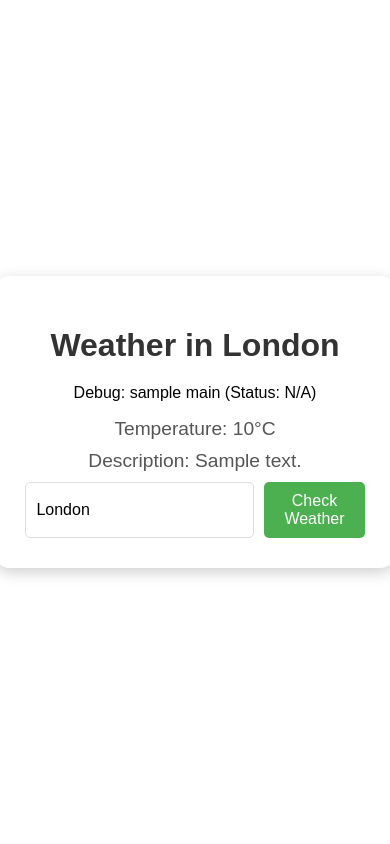
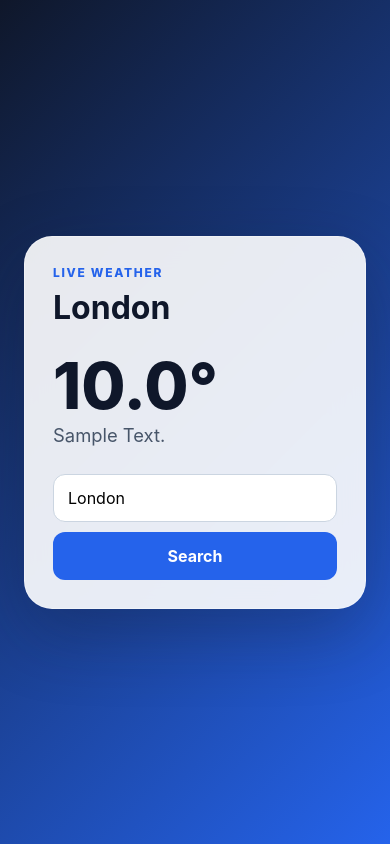
Before and after one commit to pavlenkoelona/weather-app, a Django app: page / in a window 390 px wide. Run offline with Django 5.2, Linux system fonts and the light colour scheme; tables that the repository leaves empty hold one stand-in row (values such as "Sample post"); a database or web service that is not in the repository returns one stand-in record (values such as "Sample title"); data that the repository does not hold is empty.

Commit message:
Polish responsive weather interface

```diff
--- a/weather/templates/weather/weather.html
+++ b/weather/templates/weather/weather.html
@@ -3,105 +3,52 @@
 <head>
     <meta charset="UTF-8">
     <meta name="viewport" content="width=device-width, initial-scale=1.0">
-    <title>Weather App</title>
+    <meta name="description" content="A Django weather dashboard powered by OpenWeather.">
+    <title>{{ city }} weather | Weather App</title>
     <style>
+        :root { color-scheme: light; }
+        * { box-sizing: border-box; }
         body {
-            font-family: Arial, sans-serif;
-            height: 100vh;
-            margin: 0;
-            display: flex;
-            justify-content: center;
-            align-items: center;
-            transition: background 0.5s;
+            min-height: 100vh; margin: 0; padding: 24px; display: grid; place-items: center;
+            font-family: Inter, ui-sans-serif, system-ui, sans-serif;
+            background: linear-gradient(135deg, #0f172a, #2563eb); transition: background .4s;
         }
-        body.error {
-            background: linear-gradient(135deg, #bdc3c7, #2c3e50);
+        body.weather-clear { background: linear-gradient(135deg, #f59e0b, #38bdf8); }
+        body.weather-clouds { background: linear-gradient(135deg, #64748b, #cbd5e1); }
+        body.weather-rain { background: linear-gradient(135deg, #1e3a8a, #0f172a); }
+        body.weather-snow { background: linear-gradient(135deg, #e2e8f0, #60a5fa); }
+        .card {
+            width: min(100%, 460px); padding: 40px; border: 1px solid rgba(255,255,255,.35);
+            border-radius: 28px; background: rgba(255,255,255,.9); box-shadow: 0 24px 70px rgba(15,23,42,.3);
+            backdrop-filter: blur(16px);
         }
-        body.weather-clear {
-            background: linear-gradient(135deg, #f5f7fa, #87ceeb);
-        }
-        body.weather-clouds {
-            background: linear-gradient(135deg, #d3cce3, #636e72);
-        }
-        body.weather-rain {
-            background: linear-gradient(135deg, #4b79a1, #283e51);
-            animation: rain 2s infinite;
-        }
-        body.weather-snow {
-            background: linear-gradient(135deg, #e6dada, #274046);
-        }
-        body.weather-thunderstorm {
-            background: linear-gradient(135deg, #1e272e, #485460);
-        }
-        @keyframes rain {
-            0% { background-position: 0 0; }
-            100% { background-position: 0 100%; }
-        }
-        .container {
-            background: rgba(255, 255, 255, 0.9);
-            padding: 30px;
-            border-radius: 15px;
-            box-shadow: 0 4px 15px rgba(0, 0, 0, 0.2);
-            width: 100%;
-            max-width: 400px;
-            text-align: center;
-        }
-        h1 {
-            color: #333;
-            margin-bottom: 20px;
-        }
-        .weather-info p {
-            font-size: 1.2em;
-            color: #555;
-            margin: 10px 0;
-        }
-        form {
-            display: flex;
-            gap: 10px;
-        }
-        input[type="text"] {
-            padding: 10px;
-            font-size: 1em;
-            border: 1px solid #ddd;
-            border-radius: 5px;
-            flex: 1;
-            outline: none;
-        }
-        button {
-            padding: 10px 20px;
-            font-size: 1em;
-            background-color: #4CAF50;
-            color: white;
-            border: none;
-            border-radius: 5px;
-            cursor: pointer;
-            transition: background-color 0.3s;
-        }
-        button:hover {
-            background-color: #45a049;
-        }
-        .error {
-            color: #e74c3c;
-            font-size: 1.1em;
-        }
+        .eyebrow { margin: 0 0 8px; color: #2563eb; font-size: .75rem; font-weight: 800; letter-spacing: .14em; text-transform: uppercase; }
+        h1 { margin: 0; color: #0f172a; font-size: clamp(2rem, 8vw, 3.5rem); }
+        .temperature { margin: 20px 0 0; color: #0f172a; font-size: 4rem; font-weight: 800; }
+        .description { margin: 0 0 28px; color: #475569; font-size: 1.15rem; text-transform: capitalize; }
+        form { display: flex; gap: 10px; }
+        input, button { min-height: 48px; border-radius: 12px; font: inherit; }
+        input { min-width: 0; flex: 1; padding: 0 14px; border: 1px solid #cbd5e1; }
+        button { padding: 0 18px; border: 0; background: #2563eb; color: white; font-weight: 700; cursor: pointer; }
+        button:hover { background: #1d4ed8; }
+        .error { margin: 22px 0; padding: 14px; border-radius: 12px; background: #fee2e2; color: #991b1b; }
+        @media (max-width: 460px) { .card { padding: 28px; } form { flex-direction: column; } }
     </style>
 </head>
-<body class="{% if error %}error{% elif weather_type %}weather-{{ weather_type }}{% endif %}">
-    <div class="container">
-        <h1>Weather in {{ city }}</h1>
-        <p>Debug: {{ weather_type }} (Status: {{ status_code|default:'N/A' }})</p>
-        <div class="weather-info">
-            {% if error %}
-                <p class="error">{{ error }}</p>
-            {% else %}
-                <p>Temperature: {{ temperature }}°C</p>
-                <p>Description: {{ description }}</p>
-            {% endif %}
-        </div>
-        <form method="get">
-            <input type="text" name="city" placeholder="Enter a city" value="{{ city }}">
-            <button type="submit">Check Weather</button>
+<body class="{% if weather_type %}weather-{{ weather_type }}{% endif %}">
+    <main class="card">
+        <p class="eyebrow">Live weather</p>
+        <h1>{{ city }}</h1>
+        {% if error %}
+            <p class="error" role="alert">{{ error }}</p>
+        {% else %}
+            <p class="temperature">{{ temperature|floatformat:1 }}°</p>
+            <p class="description">{{ description }}</p>
+        {% endif %}
+        <form method="get" aria-label="Search weather by city">
+            <input type="text" name="city" placeholder="Search a city" value="{{ city }}" aria-label="City" required>
+            <button type="submit">Search</button>
         </form>
-    </div>
+    </main>
 </body>
 </html>
```
